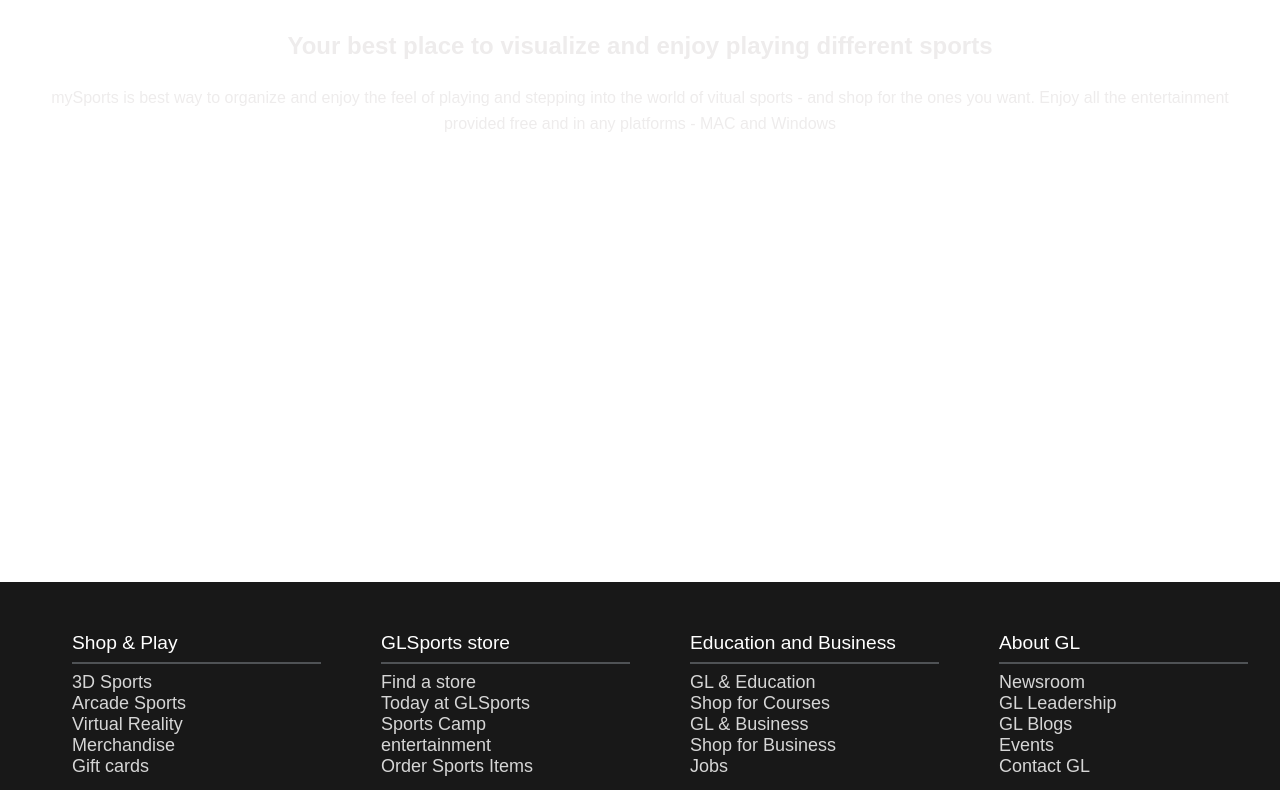
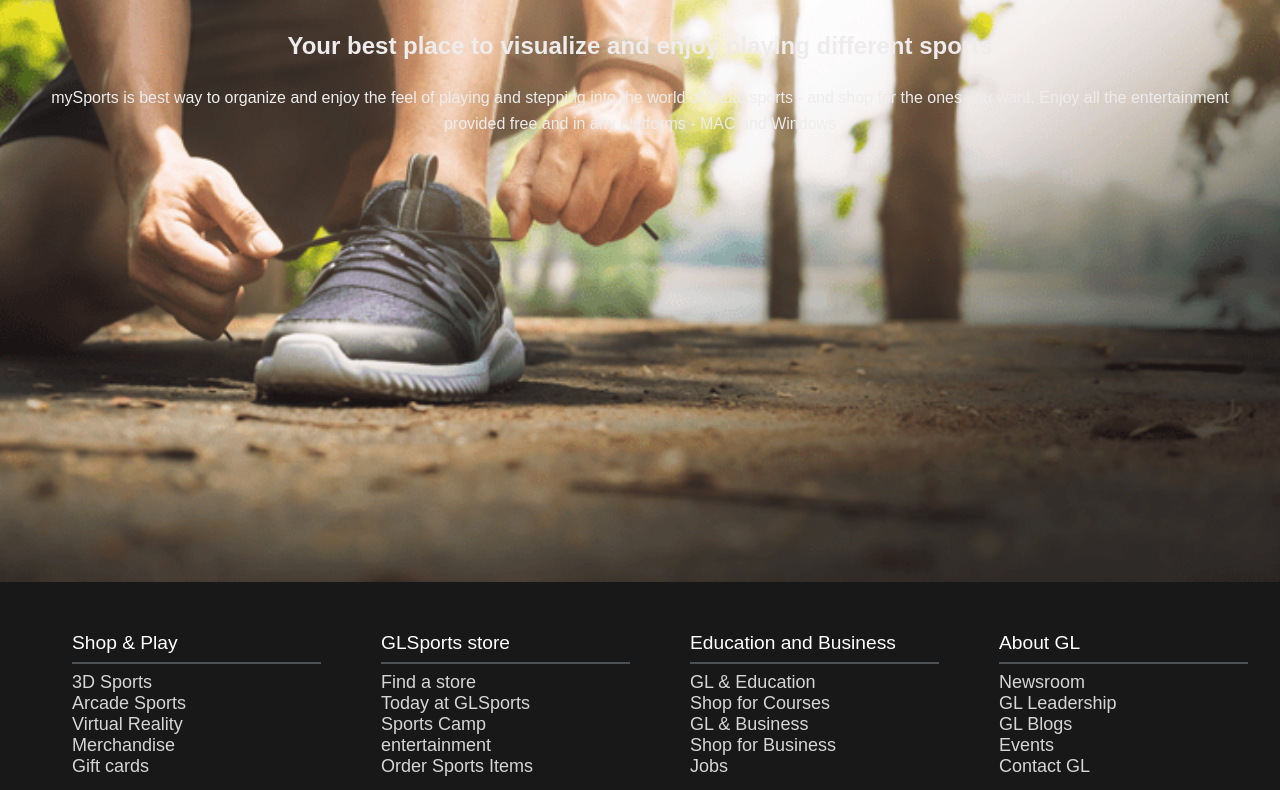
Before and after one commit to tamimahmad1yt/Beste-Sports, a plain HTML site: page index.html in a window 1280 px wide. Shown: the part 218-1008 px from the top of the page. Drawn offline with Linux system fonts and the light colour scheme.

Commit message:
Update web.css

```diff
--- a/web.css
+++ b/web.css
@@ -21,7 +21,7 @@ nav a:active{
     background-color: rgb(59, 58, 58);
 }
 #showcase{
-    background: url('Project3.1.png') no-repeat center/cover;
+    background: url('images/Project3.1.png') no-repeat center/cover;
     height: 100vh;
 }
 .content{
```
